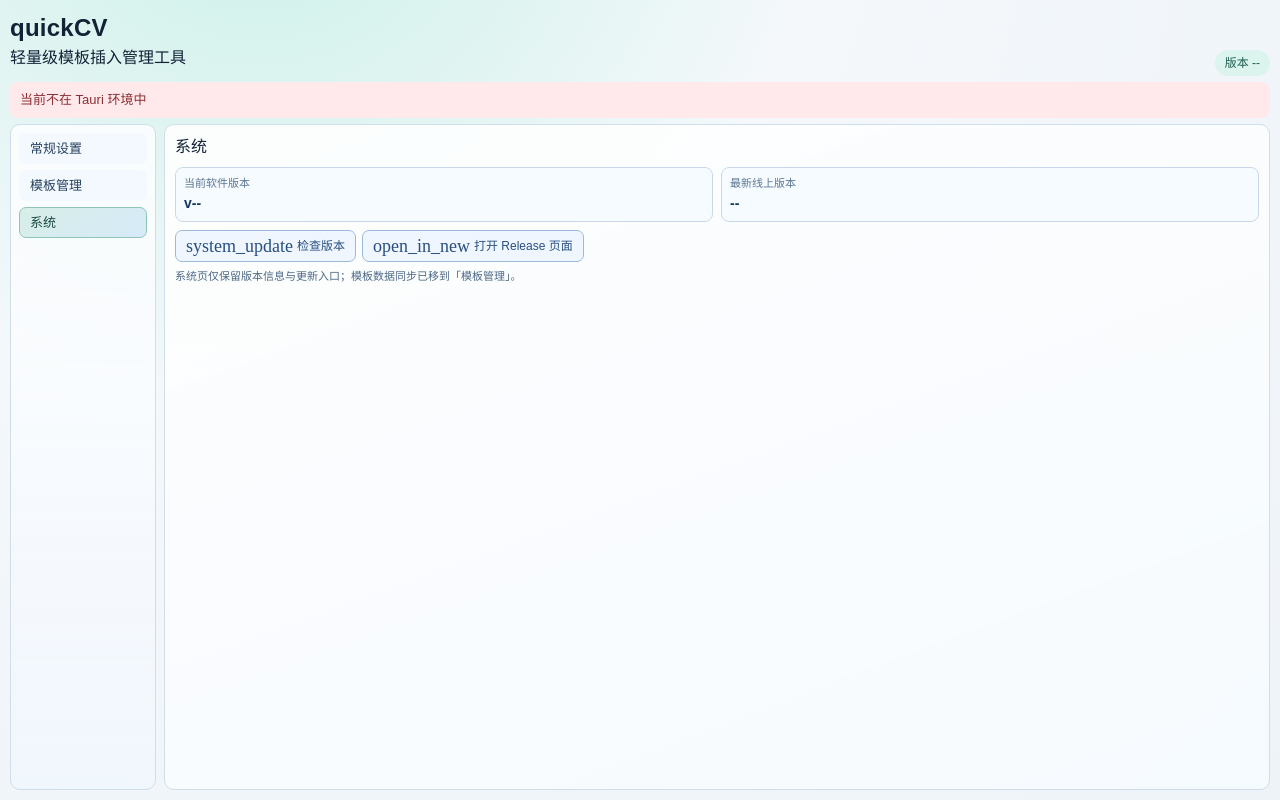
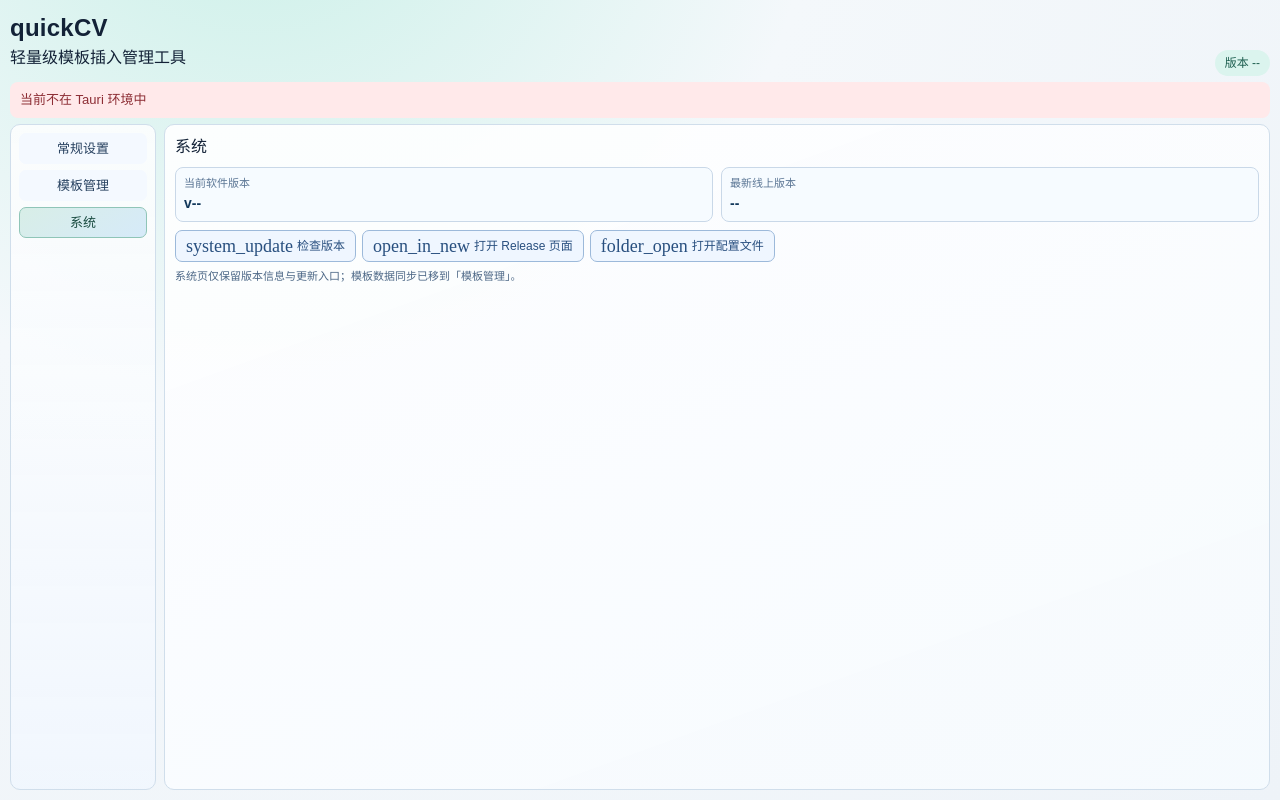
Before and after one commit to FB208/quickCV, a Svelte app: page / in a window 1280 px wide. Both pictures are taken after a click on the button "系统". Built offline with nearby package versions, Linux system fonts and the light colour scheme; a web font is replaced by a local one.

Commit message:
体验优化

```diff
--- a/src/App.svelte
+++ b/src/App.svelte
@@ -6,6 +6,7 @@
     loadSettings,
     loadTemplateStore,
     openReleasePage,
+    openConfigFolder,
     openOverlay,
     saveSettings,
     saveTemplateStore,
@@ -412,6 +413,14 @@
     }
   };
 
+  const openConfigFolderHandler = async (): Promise<void> => {
+    try {
+      await openConfigFolder();
+    } catch (error) {
+      setNotice("error", asErrorMessage(error));
+    }
+  };
+
   const onEnterRun = (event: KeyboardEvent, action: () => Promise<void>): void => {
     if (event.key !== "Enter") {
       return;
@@ -532,6 +541,7 @@
             <div class="row">
               <input type="text" value={recordingShortcut ? "请按下快捷键..." : settings.shortcut} readonly />
               <button disabled={busy} on:click={() => (recordingShortcut = true)}>
+                <span class="ms-icon">keyboard</span>
                 {recordingShortcut ? "录制中" : "录制快捷键"}
               </button>
             </div>
@@ -770,6 +780,10 @@
               <span class="ms-icon">open_in_new</span>
               打开 Release 页面
             </button>
+            <button class="subtle" on:click={() => void openConfigFolderHandler()}>
+              <span class="ms-icon">folder_open</span>
+              打开配置文件
+            </button>
           </div>
           <p class="hint">系统页仅保留版本信息与更新入口；模板数据同步已移到「模板管理」。</p>
         </section>
@@ -1111,7 +1125,7 @@
 
   .row {
     display: grid;
-    grid-template-columns: 1fr 118px;
+    grid-template-columns: 1fr auto;
     gap: 6px;
   }
 
@@ -1132,6 +1146,7 @@
     font-size: 12px;
     display: inline-flex;
     align-items: center;
+    justify-content: center;
     gap: 4px;
     line-height: 1;
   }
--- a/src/lib/api.ts
+++ b/src/lib/api.ts
@@ -59,6 +59,10 @@
   return invokeTauri<void>("open_release_page");
 };
 
+export const openConfigFolder = async (): Promise<void> => {
+  return invokeTauri<void>("open_config_folder");
+};
+
 export const openOverlay = async (context?: Partial<OverlayContext>): Promise<void> => {
   return invokeTauri<void>("open_overlay", {
     query: context?.query
```
Also changed, not shown: 1 other file (tests, documents, lock files or other folders).
